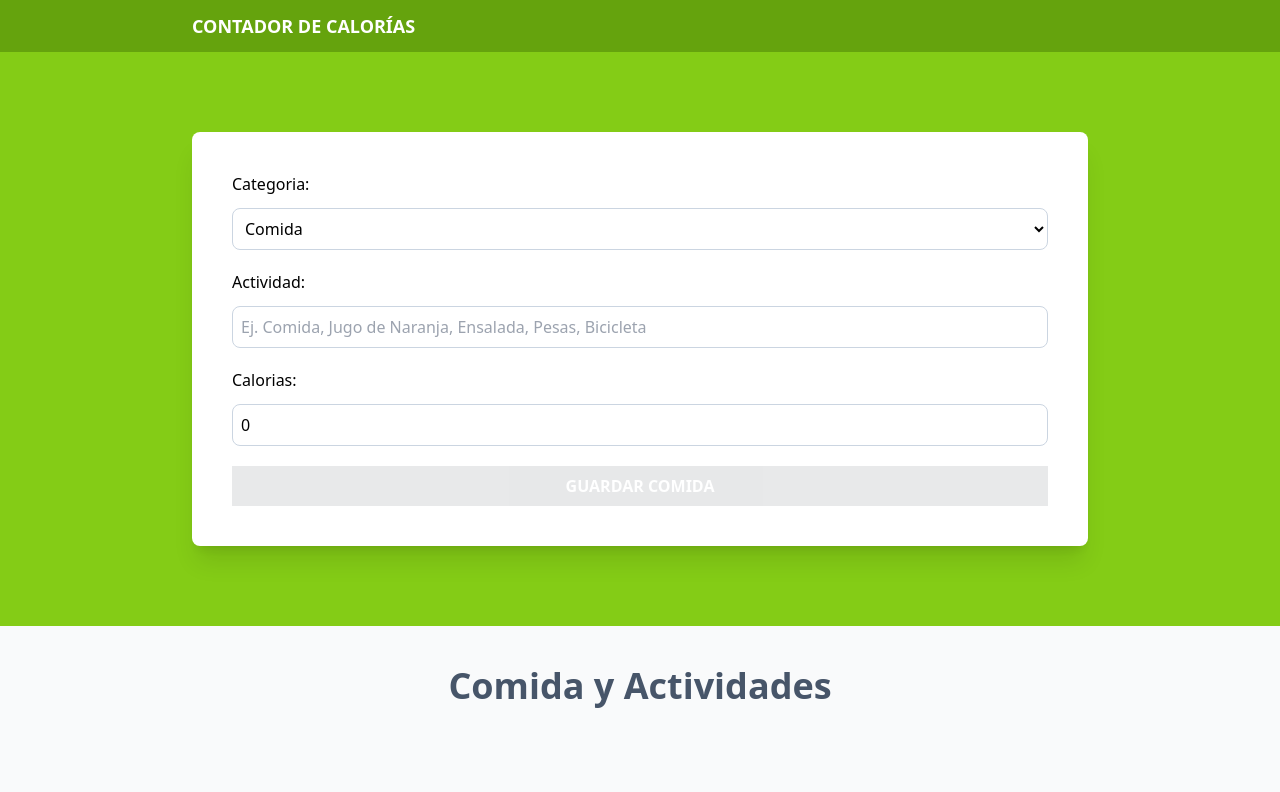
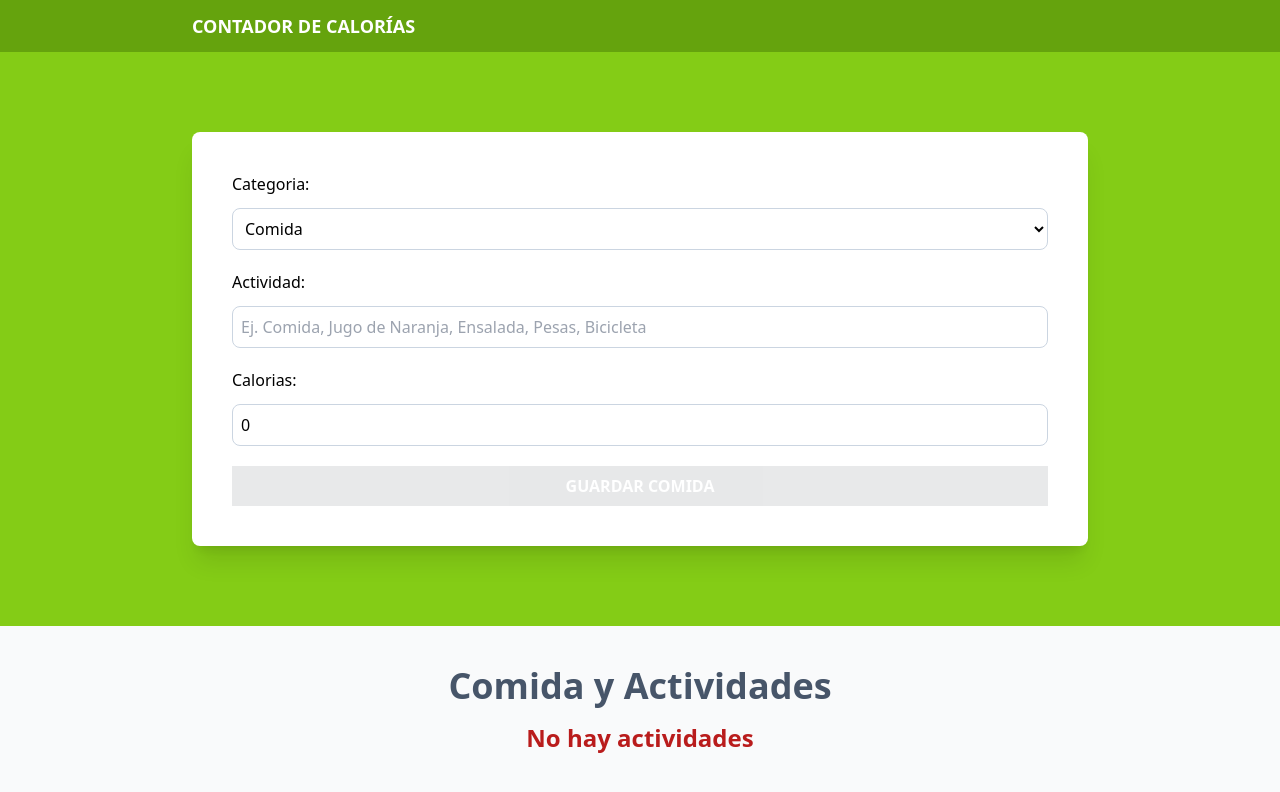
Before and after one commit to Luis-Alvarezz/Calorie-Tracker, a React (Vite) app: page / in a window 1280 px wide. Shown: the top 792 px of the page. Built offline with nearby package versions, Linux system fonts and the light colour scheme.

Commit message:
[ADD]: HOOK para almacenar en LocalStorage el STATE

```diff
--- a/package.json
+++ b/package.json
@@ -10,13 +10,16 @@
     "preview": "vite preview"
   },
   "dependencies": {
+    "@heroicons/react": "^2.2.0",
     "react": "^19.1.0",
-    "react-dom": "^19.1.0"
+    "react-dom": "^19.1.0",
+    "uuid": "^13.0.0"
   },
   "devDependencies": {
     "@eslint/js": "^9.30.1",
     "@types/react": "^19.1.8",
     "@types/react-dom": "^19.1.6",
+    "@types/uuid": "^10.0.0",
     "@vitejs/plugin-react-swc": "^3.10.2",
     "autoprefixer": "^10.4.21",
     "eslint": "^9.30.1",
--- a/src/App.tsx
+++ b/src/App.tsx
@@ -1,5 +1,5 @@
 import Form from "./components/Form"
-import { useReducer } from "react";
+import { useReducer, useEffect } from "react";
 import ActivityList from "./components/ActivityList";
 import { activityReducer, initialState } from "./reducers/activity-reducer";
 
@@ -7,6 +7,10 @@ function App() {
   const [state, dispatch] = useReducer(activityReducer, initialState); // * De momento NO ocupamos el STATE
   // * Pero como necesitamos el dispatch y se aplica DESTRUCTURING por posiciones
   // console.log(state)
+
+  useEffect(() => {
+    localStorage.setItem('activities', JSON.stringify(state.activities)) // * Convertimos el array de actividades en una cadena de texto para poder guardarlo en el localStorage
+  }, [state.activities]) // * Escuchamos por 'state.activities' para que se dispare cuando se agregue o elimine una actividad
 
   return (
     <>
--- a/src/components/ActivityList.tsx
+++ b/src/components/ActivityList.tsx
@@ -18,11 +18,15 @@ export default function ActivityList({ activities, dispatch }: ActivitiListProps
   // categories.log(category), // * primer () es para useMemo, segundo () para el parametro de category | Activity['category'] -> LOOK UP
   const categoryName = useMemo(() => (category: Activity['category']) => categories.map( cat => cat.id === category ? cat.name : ''),
   [activities]) // * Dependencia de activities, asi cuando se agregen mas actividades, se va a ejecutar este codigo para agregar esa nueva actividad
+
+  const isEmpty = useMemo(() => activities.length === 0 , [activities])
+  // * Usamos useMemo porque asi NO tenemos que mandar a llamar a la funcion, es decir 'isEmpty()' y solamente se ejecuta el codigo cuando cambia 'activies'
+
   return (
     <>
       <h2 className="text-4xl font-bold text-slate-600 text-center">Comida y Actividades</h2>
-
-      {activities.map(activity => ( // * NO creamos componente nuevo para no tener el famoso 'prop drilling' (muchos props)
+      { isEmpty ? <p className="text-2xl font-bold text-red-700 text-center py-4">No hay actividades</p> :
+        activities.map(activity => ( // * NO creamos componente nuevo para no tener el famoso 'prop drilling' (muchos props)
           <div key={activity.id} className="px-5 py-10 bg-white mt-5 flex justify-between">
             {/* // ! Botones para renderizar eventos en DOM */}
             <div className="space-y-2 relative">
@@ -51,7 +55,8 @@ export default function ActivityList({ activities, dispatch }: ActivitiListProps
               </button>
             </div>
           </div>
-      ))}
+        ))
+        }
     </>
   )
 }
--- a/src/reducers/activity-reducer.ts
+++ b/src/reducers/activity-reducer.ts
@@ -22,10 +22,17 @@ export type ActivityState = { // * 3.- Type de estado inicial, el cual se llama
   activeId: Activity['id'] // ? Vamos a almacenar el ID de la actividad de la cual se presiona para editar
 }
 
+const localStorageActivities = () : Activity[]=> {
+  const activites = localStorage.getItem('activities') // * obtenemos la variable 'key'
+  return activites ? JSON.parse(activites) : [] // * si tenemos activities, los parseamos a un array de objetos Activity, sino, devolvemos un array vacio
+}
+
 export const initialState : ActivityState = { // * 2.- STATE INICIAL (valor con el que el estado comienza la primera vez)
-  activities: [],
+  // activities: [],
+  activities: localStorageActivities() || [],
   activeId: '' // * Vamos a almacenar el ID de la actividad de la cual se presiona para editar
 }
+
 
 // * 4.- REDUCER                      ESTADO INICIAL               , accion enviada por el dispatch
 export const activityReducer = (state: ActivityState = initialState, action: ActivityAction) => {
```
Also changed, not shown: 1 other file (tests, documents, lock files or other folders). Lines whose indentation alone changed are shown as unchanged.
